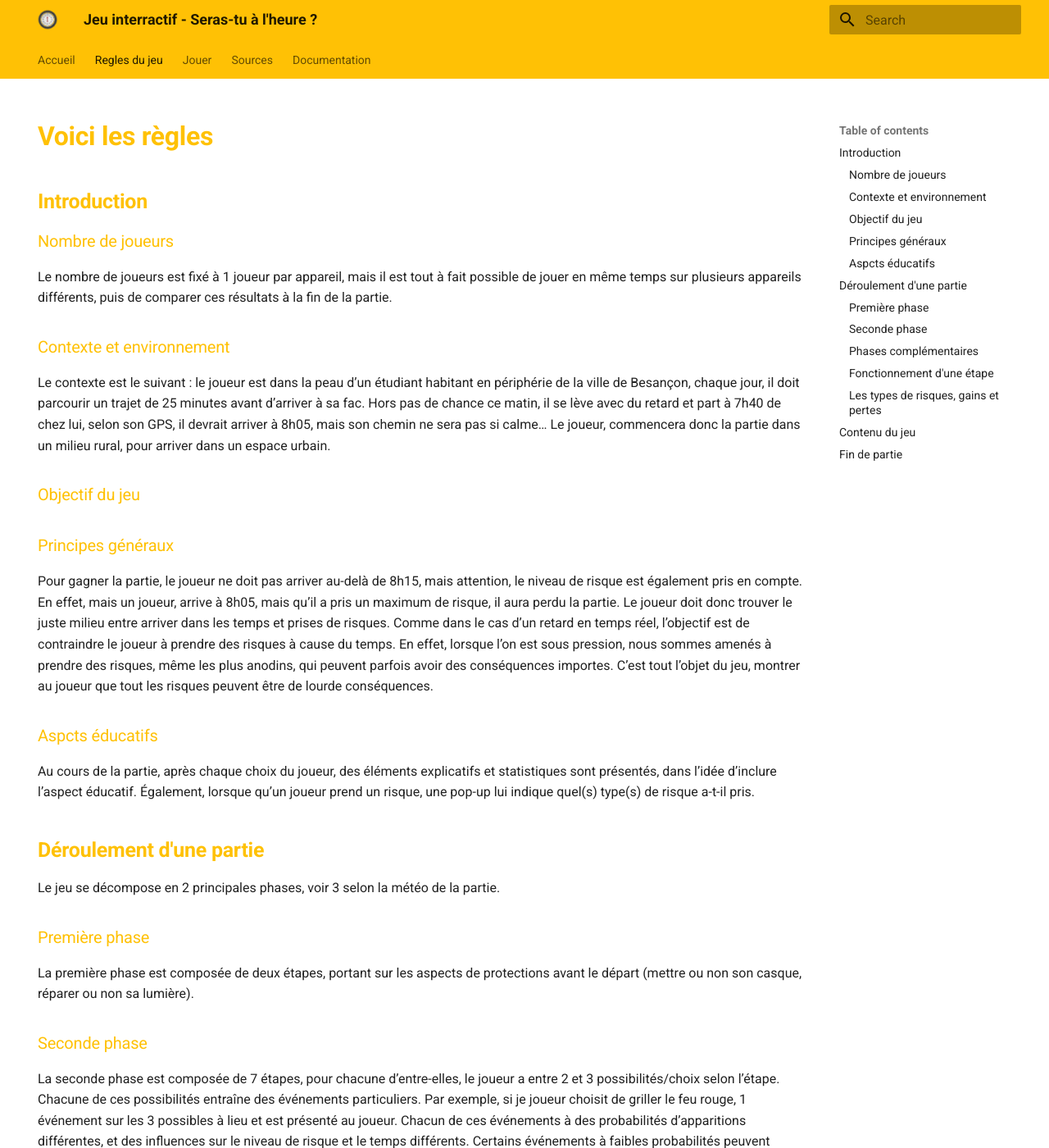
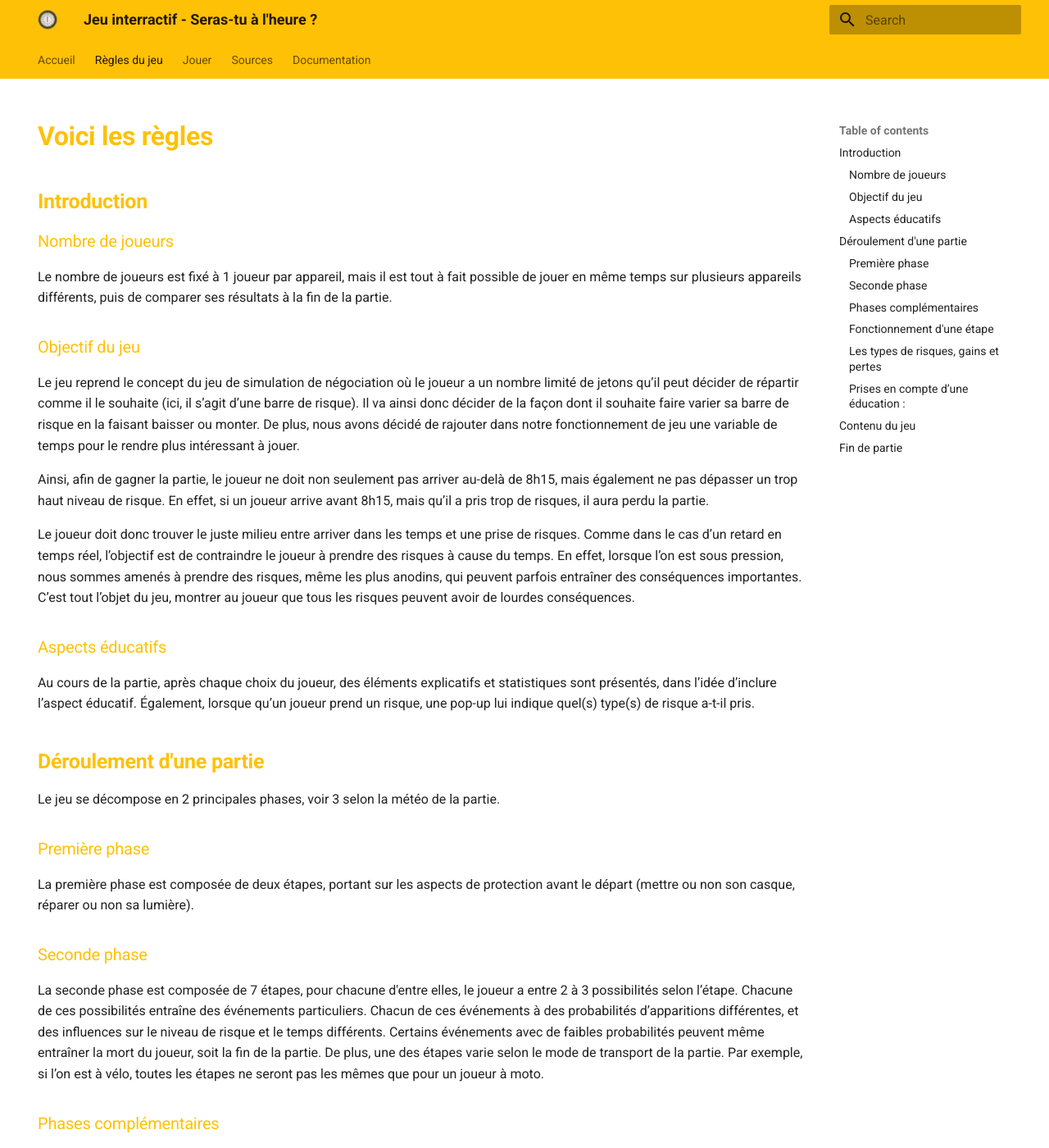
Before and after one commit to MatisChiavuzzo/game, an MkDocs documentation site: the page built from docs/pages/regles.md, in a window 1280 px wide and 1400 px high. Shown: the whole window at 82% size. Built offline with MkDocs 1.6.1 and Material for MkDocs 9.7.7, drawn with Linux system fonts in a browser that asks for light colours; some of the changed text lies outside the part shown.

Commit message:
correction fautes + pourcentage des morts

```diff
--- a/docs/pages/regles.md
+++ b/docs/pages/regles.md
@@ -8,22 +8,19 @@
 ## Introduction
 ### Nombre de joueurs
 
-Le nombre de joueurs est fixé à 1 joueur par appareil, mais il est tout à fait possible de jouer en même temps sur plusieurs appareils différents, puis de comparer ces résultats à la fin de la partie.
-
-### Contexte et environnement
-
-Le contexte est le suivant : le joueur est dans la peau d’un étudiant habitant en périphérie de la ville de Besançon, chaque jour, il doit parcourir un trajet de 25 minutes avant d’arriver à sa fac. Hors pas de chance ce matin, il se lève avec du retard et part à 7h40 de chez lui, selon son GPS, il devrait arriver à 8h05, mais son chemin ne sera pas si calme…
-Le joueur, commencera donc la partie dans un milieu rural, pour arriver dans un espace urbain.
+Le nombre de joueurs est fixé à 1 joueur par appareil, mais il est tout à fait possible de jouer en même temps sur plusieurs appareils différents, puis de comparer ses résultats à la fin de la partie.
 
 
 ### Objectif du jeu
 
-### Principes généraux
+Le jeu reprend le concept du jeu de simulation de négociation où le joueur a un nombre limité de jetons qu’il peut décider de répartir comme il le souhaite (ici, il s’agit d’une barre de risque). Il va ainsi donc décider de la façon dont il souhaite faire varier sa barre de risque en la faisant baisser ou monter. De plus, nous avons décidé de rajouter dans notre fonctionnement de jeu une variable de temps pour le rendre plus intéressant à jouer.
 
-Pour gagner la partie, le joueur ne doit pas arriver au-delà de 8h15, mais attention, le niveau de risque est également pris en compte. En effet, mais un joueur, arrive à 8h05, mais qu’il a pris un maximum de risque, il aura perdu la partie.
-Le joueur doit donc trouver le juste milieu entre arriver dans les temps et prises de risques. Comme dans le cas d’un retard en temps réel, l’objectif est de contraindre le joueur à prendre des risques à cause du temps. En effet, lorsque l’on est sous pression, nous sommes amenés à prendre des risques, même les plus anodins, qui peuvent parfois avoir des conséquences importes. C’est tout l’objet du jeu, montrer au joueur que tout les risques peuvent être de lourde conséquences.
+Ainsi, afin de gagner la partie, le joueur ne doit non seulement pas arriver au-delà de 8h15, mais également ne pas dépasser un trop haut niveau de risque. En effet, si un joueur arrive avant 8h15, mais qu’il a pris trop de risques, il aura perdu la partie.
 
-### Aspcts éducatifs
+Le joueur doit donc trouver le juste milieu entre arriver dans les temps et une prise de risques. Comme dans le cas d’un retard en temps réel, l’objectif est de contraindre le joueur à prendre des risques à cause du temps. En effet, lorsque l’on est sous pression, nous sommes amenés à prendre des risques, même les plus anodins, qui peuvent parfois entraîner des conséquences importantes. C’est tout l’objet du jeu, montrer au joueur que tous les risques peuvent avoir de lourdes conséquences.
+
+
+### Aspects éducatifs
 
 Au cours de la partie, après chaque choix du joueur, des éléments explicatifs et statistiques sont présentés, dans l’idée d’inclure l’aspect éducatif.
 Également, lorsque qu’un joueur prend un risque, une pop-up lui indique quel(s) type(s) de risque a-t-il pris.
@@ -34,34 +31,40 @@
 
 ### Première phase
 
-La première phase est composée de deux étapes, portant sur les aspects de protections avant le départ (mettre ou non son casque, réparer ou non sa lumière).
+La première phase est composée de deux étapes, portant sur les aspects de protection avant le départ (mettre ou non son casque, réparer ou non sa lumière).
 
 ### Seconde phase
 
-La seconde phase est composée de 7 étapes, pour chacune d’entre-elles, le joueur a entre 2 et 3 possibilités/choix selon l’étape. Chacune de ces possibilités entraîne des événements particuliers. Par exemple, si je joueur choisit de griller le feu rouge, 1 événement sur les 3 possibles à lieu et est présenté au joueur. Chacun de ces événements à des probabilités d’apparitions différentes, et des influences sur le niveau de risque et le temps différents. Certains événements à faibles probabilités peuvent même entraîner la mort du joueur, soit la fin de la partie.
-Également, une des étapes varie selon le mode de transport de la partie. Ainsi, par exemple, si l’on est à vélo, toutes les étapes ne seront pas les mêmes que pour un joueur à moto.
+La seconde phase est composée de 7 étapes, pour chacune d'entre elles, le joueur a entre 2 à 3 possibilités selon l’étape. Chacune de ces possibilités entraîne des événements particuliers. Chacun de ces événements à des probabilités d’apparitions différentes, et des influences sur le niveau de risque et le temps différents. Certains événements avec de faibles probabilités peuvent même entraîner la mort du joueur, soit la fin de la partie.
+De plus, une des étapes varie selon le mode de transport de la partie. Par exemple, si l’on est à vélo, toutes les étapes ne seront pas les mêmes que pour un joueur à moto.
 
 ### Phases complémentaires
 
-Les phases complémentaires, elles dépendent de la météo de la partie. S'il pleut, une étape spécifique apparaît au cours de la partie, de même pour la nuit. Seul le jour n’a pas d'étape spécifique. Ainsi pour une partie ou la météo est  "jour", la partie sera plus courte d’une étape.
+Les phases complémentaires, elles dépendent de la météo de la partie. S’il pleut, une étape spécifique apparaît au cours de la partie, de même pour la nuit. Seul le jour n’a pas d'étape spécifique. Ainsi, pour une partie où la météo est le jour, la partie sera plus courte d’une étape.
 
 ### Fonctionnement d'une étape
 
 En somme, le jeu se présente de la manière suivante, quelles que soient les étapes :
 
-- Une question/mise en situation
-- Un choix fait par le joueur
-- Une réponse, par un événement aléatoire qui se produit, selon le choix
-- Une mise à jour du niveau de risque pris et du temps gagné/perdu (dépendant de l’événement qui aura eu lieu).
-- Une explication, de l’événement, mis en lien avec les aspects éducatifs et de prévention fasse aux risques, ainsi que quelques statistiques, en lien avec l’événement.
+  1.	Une question / mise en situation
+  2.	Un choix fait par le joueur
+  3.	Une réponse s’incarnant par un événement aléatoire qui se produit, selon le choix
+  4.	Une mise à jour du niveau de risque pris et du temps gagné ou perdu (dépendant de l'événement qui aura eu lieu).
+  5.	Une explication de l'événement, mis en lien avec les aspects éducatifs et de préventions face aux risques, ainsi que quelques statistiques en lien avec l'événement.
+
 
 ### Les types de risques, gains et pertes
 
-A l’issue de chaque choix pris par le joueur, plusieurs éléments peuvent entrer en compte selon l’étape :
+À l’issue de chaque choix pris par le joueur, plusieurs éléments peuvent entrer en compte selon l’étape :
+  -	Gain ou perte de points sur l’échelle de risque
+  -	Gain ou perte de temps
+  -	Prise en compte de la réponse qui aura une influence sur les probabilités que certains événements se produisent. Par exemple, si le joueur décide de ne pas mettre de casque, sa réponse est enregistrée, et augmente la probabilité de chute lors des autres étapes.
 
-- Gain ou perte de points sur l’échelle de risque (perte vers le rouge et gain vers le vert)
-- Gain ou perte de temps
-- Prise en compte de la réponse qui aura une influence sur les probabilités que certains événements se produisent. Par exemple, si le joueur décide de ne pas mettre de casque, sa réponse est enregistrée, et augmente la probabilité de chute lors des autres étapes.
+### Prises en compte d’une éducation :
+
+Au cours de la partie, après chaque choix du joueur, des éléments explicatifs et statistiques sont présentés, dans l’idée d’inclure l’aspect éducatif. De plus, lorsqu'un joueur prend un risque, un popup lui indique quel(s) type(s) de risque il a pris (risque d’autonomie, cathartique, pratique, prestance ou stimulation).
+
+
 
 
 ## Contenu du jeu
@@ -70,16 +73,16 @@
 
 - 1 - Barre de risque
 
-Elle varie du rouge (beaucoup de risques pris) au vert (peu de risques pris), c’est elle qui indique au joueur si ses actes ont été pour le moment plus ou moins dangereux.
+Elle varie du rouge (beaucoup de risques pris) au vert (peu de risques pris), elle indique au joueur si ses actes ont été plus ou moins dangereux.
 
 - 2 - Heure d’arrivées prévue
 
-Cette horloge indique, tout comme un GPS, l’heure d’arrivée prévue, dans le cas ou la circulation est fluide et qu’aucuns évènements viennent perturber le trajet. Cette heure d’arrivée changera donc obligatoirement au cours de la partie, puisque les choix fait par le joueurs, lui feront soit perdre du temps, ce qui augmentera l’heure d’arrivé, ou alors lui faire gagné du temps, ce qui avancera l’heure d’arrivée prévue. C’est donc sur l’heure affiché, que le joueur doit se fixer afin d’évaluer, si oui ou non dans l’état actuel de sa partie il arrive dans les temps.
+Cette horloge indique l’heure d’arrivée prévue, dans le cas où la circulation est fluide et qu’aucun évènement ne vient perturber le trajet. Cette heure d’arrivée changera donc obligatoirement au cours de la partie, puisque les choix faits par le joueur lui feront soit perdre du temps, ce qui augmentera l’heure d'arrivée, ou alors lui faire gagner du temps, ce qui avancera l’heure d’arrivée prévue. C’est donc sur l’heure affichée, que le joueur doit se fixer afin d’évaluer, si, oui ou non, dans l’état actuel de sa partie, il arrive dans les temps.
 
 - 3 - Fiches questions / situations / choix
 
-C’est ici que les différentes situations sont présentés au joueur, également nous trouvons à cette emplacements les boutons de choix, le joueur peu en choisir un seul par étape.
-Après son choix, c’est également à cet emplacement que les explications sur l’évènement qui a eu lieu sont présentés, ainsi que les aspects pédagogiques.
+C’est ici que les différentes situations sont présentées au joueur ainsi que les boutons des choix qui lui sont proposés.
+Après son choix, c’est également à cet emplacement que les explications sur l’événement qui a eu lieu sont présentées, ainsi que les aspects pédagogiques.
 
 - 4 - Progression du trajet
 
@@ -87,15 +90,15 @@
 
 - 5 - Météo pour la partie
 
-C’est ici que le jouer, en plus de l’image d’illustration en fond de page que le joueur sais si il fait jour, il pleut, ou alors si il fait nuit.
+C’est ici que le joueur peut savoir s'il fait jour, nuit ou s’il pleut.
 
 - 6 - Mode de transport pour la partie
 
-C’est ici que le joueur sais quel mode de transport il utilise pour ce trajet.
+C’est ici que le joueur sait quel mode de transport il utilise pour ce trajet.
 
 - 7 - Images d’illustrations des situations
 
-Cet emplacement affiche selon les étapes, les images d’illustrations associées. Ces images permettent au joueur de mieux se représenter l’espace, et ainsi de faire les choix qui lui semble les plus justes. De plus ces images permettent au joueur de se projeter dans une situation réel, d’autant plus que toute les photographies ont été prises dans la ville de Besançon.
+Cet emplacement affiche, selon les étapes, les images d’illustrations associées. Ces images permettent au joueur de mieux se représenter l’espace, et ainsi de faire les choix qui lui semblent les plus justes. De plus, ces images permettent au joueur de se projeter dans une situation réelle, d’autant plus que toutes les photographies ont été prises dans la ville de Besançon.
 
 - 8 - Bouton de retour à l’accueil
 
@@ -103,4 +106,4 @@
 
 ## Fin de partie
 
-Le jeu se termine à l'issue de l'ensemble des étapes, ou en cas de mort du joueur au cours de la partie. À La fin de la partie, une pop-up transmet les résultats aux joueurs, via un message, le temps d'arriver final ainsi que le niveau de risque pris.
+Le jeu se termine à l'issue de l'ensemble des étapes, ou en cas de mort du joueur au cours de la partie. À La fin de la partie, une pop-up transmet les résultats aux joueurs le temps d'arrivée final ainsi que le niveau de risque pris.
--- a/mkdocs.yaml
+++ b/mkdocs.yaml
@@ -3,7 +3,7 @@
 
 nav:
   - Accueil: index.md
-  - Regles du jeu: ./pages/regles.md
+  - Règles du jeu: ./pages/regles.md
   - Jouer: ./pages/jeu.html
   - Sources: ./pages/sources.md
   - Documentation: ./pages/documentation.md
```
Also changed, not shown: README.md (+1 -1 lines), docs/index.md (+10 -8 lines), docs/js/script.js (+33 -33 lines).
